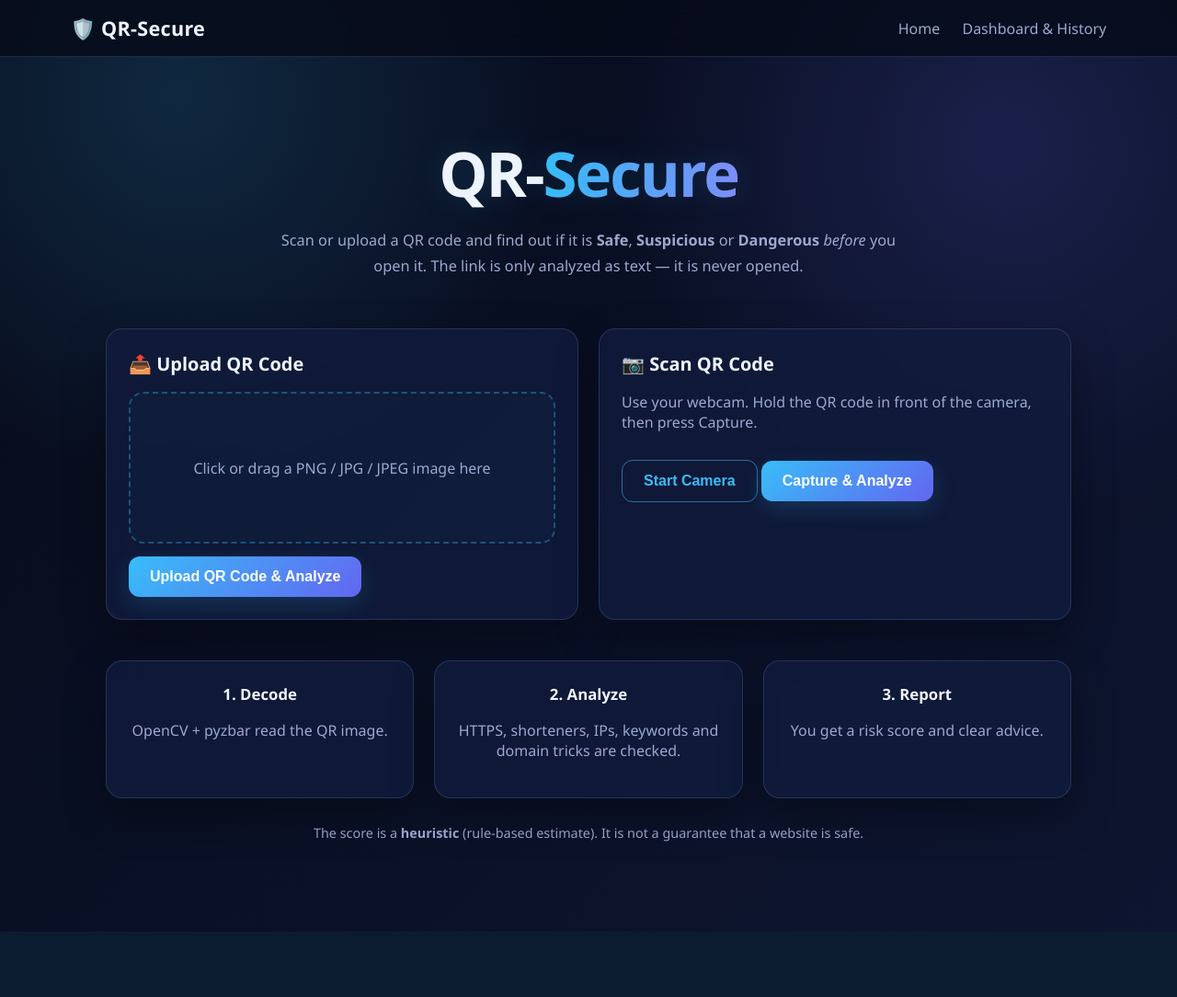
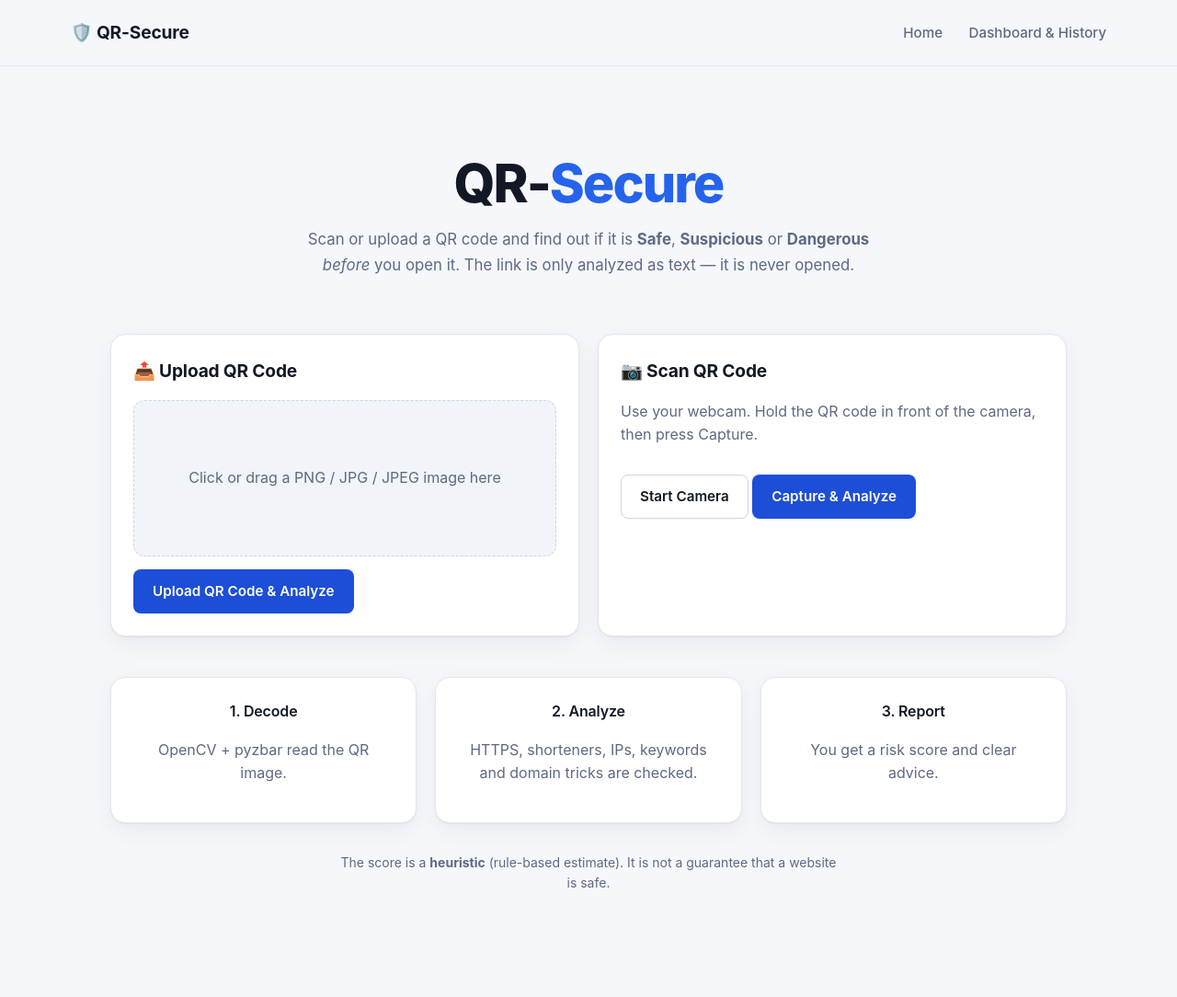
Before and after one commit to saranyakumarr3031-cmd/QR-Secures, a Flask app: page / in a window 1280 px wide. Shown: the whole page at 92% size. Before the commit the page ends 1013 px from the top, so only its background shows below. Run offline with Flask 3, Linux system fonts and the light colour scheme.

Commit message:
Update style.css

```diff
--- a/static/style.css
+++ b/static/style.css
@@ -1,22 +1,68 @@
+/* ==========================================================
+   Design tokens
+   ========================================================== */
 :root {
-  --bg: #070b1a;
-  --bg2: #0d1530;
-  --card: rgba(17, 28, 61, 0.78);
-  --card2: #16244d;
-  --text: #eef4ff;
-  --muted: #9ba9cf;
+  --bg: #0a0e15;
+  --surface: #111722;
+  --surface-2: #161d2b;
+  --surface-3: #1c2536;
 
-  --accent: #38bdf8;
-  --accent2: #6366f1;
+  --text: #e8ecf4;
+  --muted: #8b97ad;
 
-  --safe: #22c55e;
-  --warn: #f59e0b;
-  --danger: #ef4444;
+  --accent: #5b9dff;
+  --accent-strong: #3b82f6;
+  --accent-soft: rgba(91, 157, 255, 0.12);
 
-  --border: rgba(120, 150, 220, 0.22);
-  --shadow: 0 18px 45px rgba(0, 0, 0, 0.35);
+  --safe: #34d399;
+  --warn: #fbbf24;
+  --danger: #f87171;
+
+  --border: #232c3d;
+  --border-strong: #2f3a50;
+
+  --radius-sm: 8px;
+  --radius: 12px;
+  --radius-lg: 16px;
+
+  --shadow: 0 1px 2px rgba(0, 0, 0, 0.35), 0 8px 24px rgba(0, 0, 0, 0.25);
+
+  --font: "Inter", system-ui, -apple-system, "Segoe UI", Roboto, "Helvetica Neue", Arial, sans-serif;
+  --mono: ui-monospace, "SF Mono", "JetBrains Mono", Menlo, Consolas, monospace;
+
+  color-scheme: dark;
 }
 
+@media (prefers-color-scheme: light) {
+  :root:not([data-theme="dark"]) {
+    --bg: #f5f7fb;
+    --surface: #ffffff;
+    --surface-2: #f1f4f9;
+    --surface-3: #e8edf5;
+
+    --text: #121826;
+    --muted: #5d6a82;
+
+    --accent: #2563eb;
+    --accent-strong: #1d4ed8;
+    --accent-soft: rgba(37, 99, 235, 0.09);
+
+    --safe: #059669;
+    --warn: #b45309;
+    --danger: #dc2626;
+
+    --border: #e1e6ef;
+    --border-strong: #cdd5e3;
+
+    --shadow: 0 1px 2px rgba(16, 24, 40, 0.06), 0 8px 24px rgba(16, 24, 40, 0.06);
+
+    color-scheme: light;
+  }
+}
+
+/* ==========================================================
+   Base
+   ========================================================== */
 * {
   box-sizing: border-box;
 }
@@ -27,111 +73,121 @@ html {
 
 body {
   margin: 0;
-  font-family: "Segoe UI", Arial, sans-serif;
+  min-height: 100vh;
+  font-family: var(--font);
+  font-size: 16px;
+  line-height: 1.6;
   color: var(--text);
-  min-height: 100vh;
-
-  background:
-    radial-gradient(circle at 15% 10%, rgba(56, 189, 248, 0.16), transparent 30%),
-    radial-gradient(circle at 85% 15%, rgba(99, 102, 241, 0.18), transparent 30%),
-    linear-gradient(135deg, var(--bg), var(--bg2));
+  background: var(--bg);
+  -webkit-font-smoothing: antialiased;
 }
 
-/* ---------------- NAVBAR ---------------- */
+a {
+  color: var(--accent);
+}
 
+:focus-visible {
+  outline: 2px solid var(--accent);
+  outline-offset: 2px;
+}
+
+/* ==========================================================
+   Navbar
+   ========================================================== */
 .nav {
   position: sticky;
   top: 0;
   z-index: 100;
-
   display: flex;
   justify-content: space-between;
   align-items: center;
-
-  padding: 16px 6vw;
-
-  background: rgba(7, 11, 26, 0.82);
-  backdrop-filter: blur(14px);
-
-  border-bottom: 1px solid var(--border);
-
   flex-wrap: wrap;
   gap: 10px;
+  padding: 14px 6vw;
+  background: color-mix(in srgb, var(--bg) 85%, transparent);
+  backdrop-filter: blur(12px);
+  border-bottom: 1px solid var(--border);
 }
 
 .nav a {
   color: var(--muted);
   text-decoration: none;
-  margin-left: 20px;
-  transition: color 0.2s ease;
+  font-size: 0.95rem;
+  font-weight: 500;
+  margin-left: 24px;
+  padding: 6px 0;
+  border-bottom: 2px solid transparent;
+  transition: color 0.15s ease, border-color 0.15s ease;
 }
 
 .nav a:hover {
-  color: var(--accent);
+  color: var(--text);
+  border-bottom-color: var(--accent);
 }
 
 .nav .logo {
   margin: 0;
   color: var(--text);
-  font-size: 1.35rem;
-  font-weight: 800;
-  letter-spacing: 0.3px;
+  font-size: 1.2rem;
+  font-weight: 700;
+  letter-spacing: -0.01em;
+  border-bottom: 0;
 }
 
 .nav .logo:hover {
   color: var(--text);
+  border-bottom: 0;
 }
 
-/* ---------------- MAIN ---------------- */
-
+/* ==========================================================
+   Layout
+   ========================================================== */
 .container {
-  width: min(1050px, 92%);
+  width: min(1040px, 92%);
   margin: 0 auto;
-  padding: 35px 0 70px;
+  padding: 40px 0 80px;
 }
 
-/* ---------------- HERO ---------------- */
-
+/* ==========================================================
+   Hero
+   ========================================================== */
 .hero {
   text-align: center;
-  padding: 45px 10px 30px;
+  padding: 56px 10px 36px;
 }
 
 .hero h1 {
-  margin: 0 0 14px;
-
-  font-size: clamp(2.4rem, 7vw, 4.2rem);
-  font-weight: 900;
-  letter-spacing: -2px;
-
-  text-shadow: 0 0 35px rgba(56, 189, 248, 0.18);
+  margin: 0 0 16px;
+  font-size: clamp(2.2rem, 6vw, 3.6rem);
+  font-weight: 800;
+  line-height: 1.08;
+  letter-spacing: -0.035em;
 }
 
 .accent {
-  background: linear-gradient(90deg, var(--accent), #818cf8);
-  -webkit-background-clip: text;
-  background-clip: text;
-  color: transparent;
+  color: var(--accent);
 }
 
 .hero p {
-  max-width: 700px;
-  margin: auto;
-
+  max-width: 62ch;
+  margin: 0 auto;
   color: var(--muted);
+  font-size: 1.05rem;
   line-height: 1.7;
-  font-size: 1.02rem;
 }
 
 .page-title {
   margin-top: 0;
+  font-weight: 700;
+  letter-spacing: -0.02em;
 }
 
-/* ---------------- GRID ---------------- */
-
+/* ==========================================================
+   Grid
+   ========================================================== */
 .grid {
   display: grid;
-  gap: 22px;
+  gap: 20px;
   margin: 24px 0;
 }
 
@@ -147,35 +203,22 @@ body {
   grid-template-columns: repeat(auto-fit, minmax(180px, 1fr));
 }
 
-/* ---------------- CARDS ---------------- */
-
+/* ==========================================================
+   Cards
+   ========================================================== */
 .card {
   position: relative;
-
-  background: var(--card);
+  margin-bottom: 20px;
+  padding: 24px;
+  background: var(--surface);
   border: 1px solid var(--border);
-  border-radius: 18px;
-
-  padding: 24px;
-
+  border-radius: var(--radius-lg);
   box-shadow: var(--shadow);
-
-  backdrop-filter: blur(12px);
-
-  transition:
-    transform 0.25s ease,
-    border-color 0.25s ease,
-    box-shadow 0.25s ease;
-
-  margin-bottom: 20px;
+  transition: border-color 0.2s ease;
 }
 
 .card:hover {
-  transform: translateY(-4px);
-  border-color: rgba(56, 189, 248, 0.4);
-  box-shadow:
-    0 20px 50px rgba(0, 0, 0, 0.4),
-    0 0 25px rgba(56, 189, 248, 0.06);
+  border-color: var(--border-strong);
 }
 
 .card.small {
@@ -186,211 +229,193 @@ body {
 .card h2,
 .card h3 {
   margin-top: 0;
+  letter-spacing: -0.01em;
 }
 
 .card h2 {
-  font-size: 1.25rem;
+  font-size: 1.2rem;
+  font-weight: 650;
 }
 
 .card h3 {
-  font-size: 1.05rem;
+  font-size: 1rem;
+  font-weight: 600;
 }
 
-/* ---------------- TEXT ---------------- */
-
+/* ==========================================================
+   Text
+   ========================================================== */
 .muted {
   color: var(--muted);
 }
 
 .disclaimer {
+  margin: 32px auto;
+  max-width: 62ch;
   color: var(--muted);
-  font-size: 0.9rem;
+  font-size: 0.875rem;
   text-align: center;
-  margin: 28px 0;
 }
 
-/* ---------------- BUTTONS ---------------- */
-
+/* ==========================================================
+   Buttons
+   ========================================================== */
 .btn {
-  display: inline-block;
-
-  background: linear-gradient(
-    135deg,
-    var(--accent),
-    var(--accent2)
-  );
-
-  color: white;
-
-  font-weight: 700;
-
-  border: 0;
-  border-radius: 12px;
-
-  padding: 13px 23px;
-
+  display: inline-flex;
+  align-items: center;
+  justify-content: center;
+  gap: 8px;
+  margin-top: 14px;
+  padding: 11px 20px;
+  font: inherit;
+  font-size: 0.95rem;
+  font-weight: 600;
+  color: #fff;
+  background: var(--accent-strong);
+  border: 1px solid transparent;
+  border-radius: var(--radius-sm);
   cursor: pointer;
-  font-size: 1rem;
-
-  margin-top: 14px;
-
-  box-shadow: 0 8px 25px rgba(56, 189, 248, 0.18);
-
-  transition:
-    transform 0.2s ease,
-    box-shadow 0.2s ease,
-    filter 0.2s ease;
+  text-decoration: none;
+  transition: background 0.15s ease, border-color 0.15s ease, transform 0.1s ease;
 }
 
 .btn:hover {
-  transform: translateY(-3px);
-  filter: brightness(1.08);
-  box-shadow: 0 12px 30px rgba(56, 189, 248, 0.3);
+  background: var(--accent);
 }
 
 .btn:active {
-  transform: translateY(0);
+  transform: translateY(1px);
 }
 
 .btn.secondary {
+  color: var(--text);
   background: transparent;
-  color: var(--accent);
-  border: 1px solid rgba(56, 189, 248, 0.55);
-  box-shadow: none;
+  border-color: var(--border-strong);
 }
 
 .btn.secondary:hover {
-  background: rgba(56, 189, 248, 0.08);
+  background: var(--surface-2);
+  border-color: var(--muted);
 }
 
 .btn.danger {
-  background: linear-gradient(135deg, #ef4444, #dc2626);
-  color: white;
+  background: #dc2626;
+  color: #fff;
 }
 
-/* ---------------- UPLOAD AREA ---------------- */
+.btn.danger:hover {
+  background: #ef4444;
+}
 
+/* ==========================================================
+   Upload area
+   ========================================================== */
 .dropzone {
   display: flex;
   flex-direction: column;
   align-items: center;
   justify-content: center;
-
-  gap: 12px;
-
-  min-height: 165px;
-
-  border: 2px dashed rgba(56, 189, 248, 0.35);
-  border-radius: 16px;
-
-  padding: 20px;
-
+  gap: 10px;
+  min-height: 170px;
+  padding: 24px;
   text-align: center;
-
   color: var(--muted);
+  background: var(--surface-2);
+  border: 1.5px dashed var(--border-strong);
+  border-radius: var(--radius);
   cursor: pointer;
-
-  background: rgba(56, 189, 248, 0.025);
-
-  transition:
-    border-color 0.25s ease,
-    background 0.25s ease,
-    transform 0.25s ease;
+  transition: border-color 0.2s ease, background 0.2s ease;
 }
 
 .dropzone:hover,
 .dropzone.drag {
   border-color: var(--accent);
-  background: rgba(56, 189, 248, 0.08);
-  transform: scale(1.01);
+  background: var(--accent-soft);
+  color: var(--text);
 }
 
 #preview {
   max-width: 170px;
   max-height: 170px;
-
-  border-radius: 12px;
-
-  background: white;
-  padding: 7px;
-
-  box-shadow: 0 8px 25px rgba(0, 0, 0, 0.35);
+  padding: 8px;
+  background: #fff;
+  border: 1px solid var(--border);
+  border-radius: var(--radius-sm);
 }
 
-/* ---------------- CAMERA ---------------- */
-
+/* ==========================================================
+   Camera
+   ========================================================== */
 video,
 canvas {
   width: 100%;
-  max-height: 300px;
-
-  border-radius: 14px;
-
+  max-height: 320px;
   background: #000;
-
   border: 1px solid var(--border);
+  border-radius: var(--radius);
 }
 
-/* ---------------- ALERTS ---------------- */
-
+/* ==========================================================
+   Alerts
+   ========================================================== */
 .alert {
-  padding: 15px 18px;
-
-  border-radius: 12px;
-
   margin: 18px 0;
-
+  padding: 14px 16px;
+  font-size: 0.95rem;
   border: 1px solid;
-
-  backdrop-filter: blur(8px);
+  border-left-width: 4px;
+  border-radius: var(--radius-sm);
 }
 
 .alert.error {
-  background: rgba(239, 68, 68, 0.1);
-  border-color: rgba(239, 68, 68, 0.6);
+  background: color-mix(in srgb, var(--danger) 10%, transparent);
+  border-color: color-mix(in srgb, var(--danger) 45%, transparent);
+  border-left-color: var(--danger);
 }
 
 .alert.warn {
-  background: rgba(245, 158, 11, 0.1);
-  border-color: rgba(245, 158, 11, 0.6);
+  background: color-mix(in srgb, var(--warn) 10%, transparent);
+  border-color: color-mix(in srgb, var(--warn) 45%, transparent);
+  border-left-color: var(--warn);
 }
 
 .alert.info {
-  background: rgba(56, 189, 248, 0.1);
-  border-color: rgba(56, 189, 248, 0.6);
+  background: var(--accent-soft);
+  border-color: color-mix(in srgb, var(--accent) 40%, transparent);
+  border-left-color: var(--accent);
 }
 
-/* ---------------- RESULTS ---------------- */
-
+/* ==========================================================
+   Results
+   ========================================================== */
 .result {
   overflow: hidden;
 }
 
 .result.safe {
-  border-left: 6px solid var(--safe);
+  border-left: 4px solid var(--safe);
 }
 
 .result.suspicious {
-  border-left: 6px solid var(--warn);
+  border-left: 4px solid var(--warn);
 }
 
 .result.dangerous {
-  border-left: 6px solid var(--danger);
+  border-left: 4px solid var(--danger);
 }
 
 .result-head {
   display: flex;
   justify-content: space-between;
   align-items: center;
-
   flex-wrap: wrap;
   gap: 12px;
 }
 
 .verdict {
-  font-size: 1.9rem;
-  font-weight: 900;
-  letter-spacing: 0.5px;
+  font-size: 1.75rem;
+  font-weight: 800;
+  letter-spacing: -0.02em;
 }
 
 .verdict.safe,
```
Also changed, not shown: other parts of static/style.css (+92 -79 lines).
